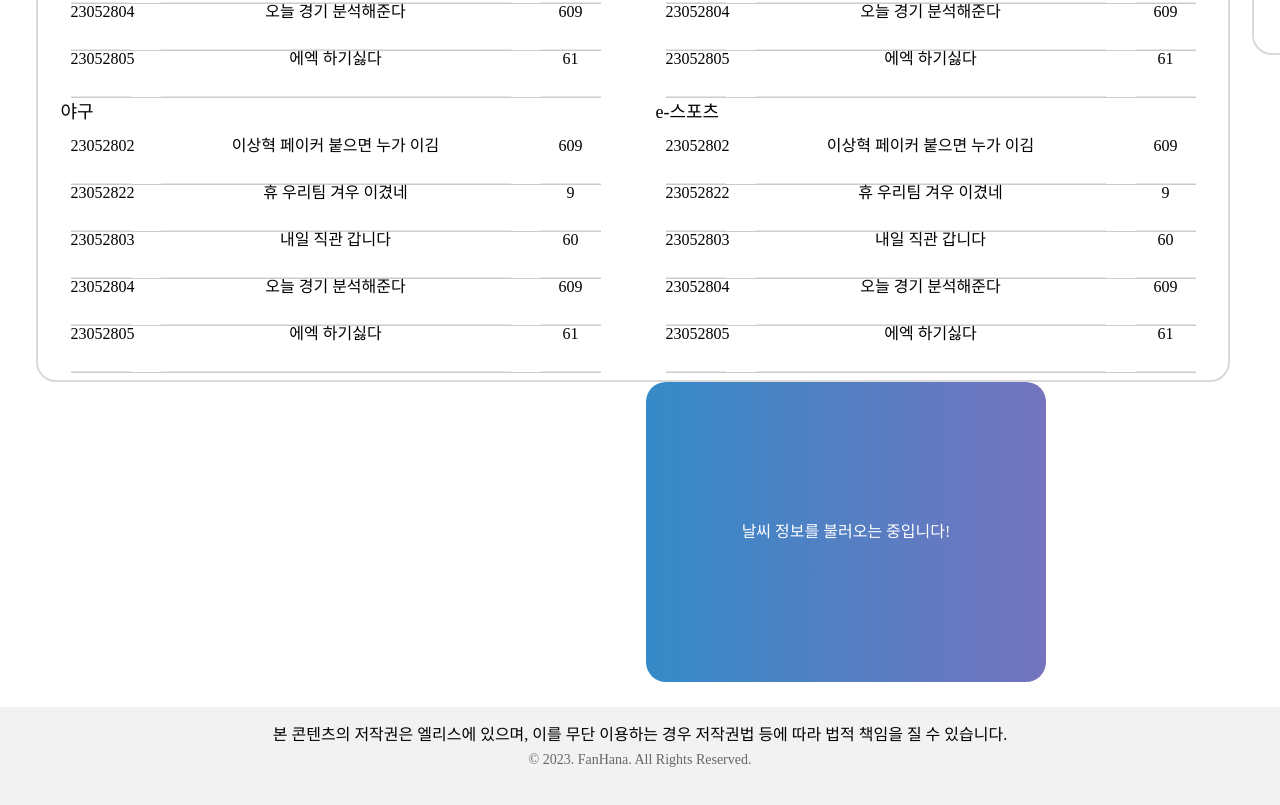
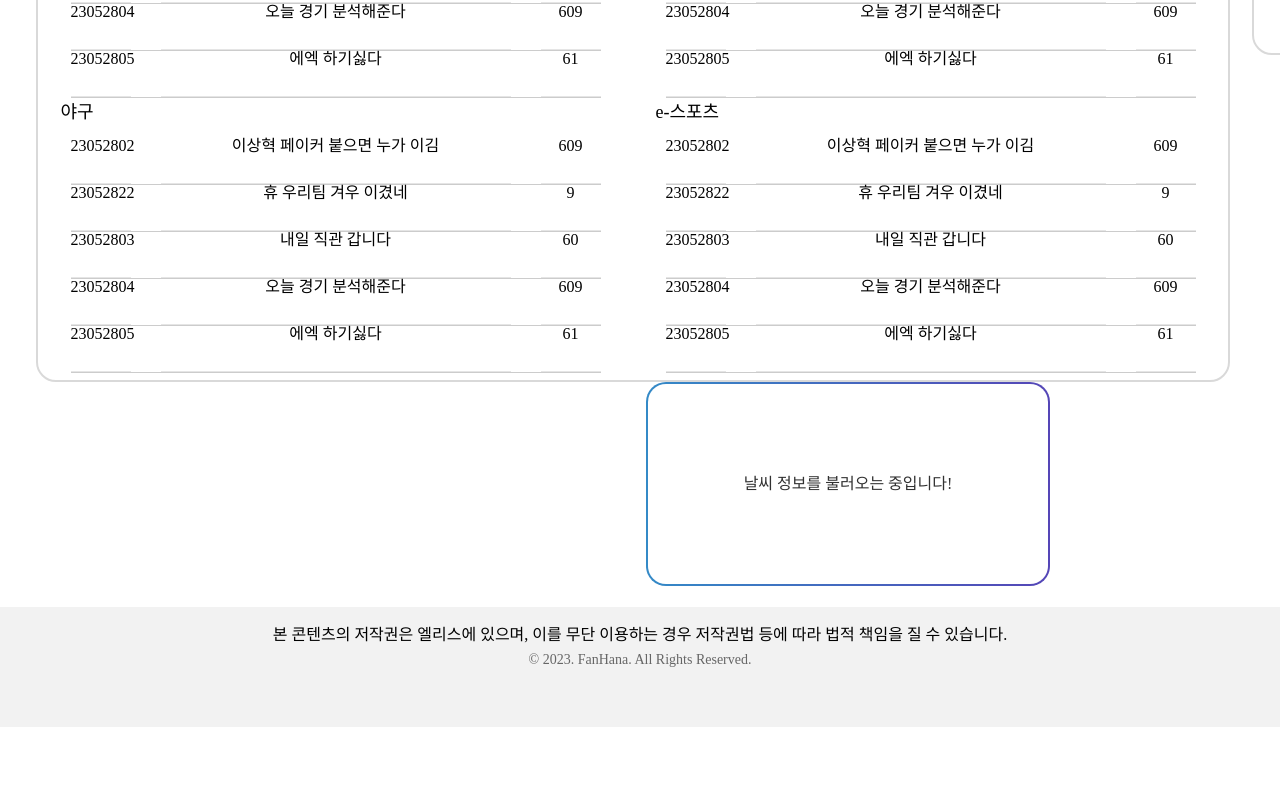
Before and after one commit to ji-silver/FANHANA, a React (Create React App) app: page / in a window 1280 px wide. Shown: the part 956-1761 px from the top of the page. After the commit the page ends 1683 px from the top, so only its background shows below. Built offline with nearby package versions, Linux system fonts and the light colour scheme; no server answers.

Commit message:
Design: css 수정

```diff
--- a/src/components/Main/Weather/WeatherBox.tsx
+++ b/src/components/Main/Weather/WeatherBox.tsx
@@ -95,7 +95,7 @@ const WeatherBox = () => {
                     viewBox="0 0 10 12"
                   >
                     <path
-                      fill="#fff"
+                      fill="#313131"
                       d="M8.485 8.485L4.971 12 1.456 8.485a4.97 4.97 0 117.03 0zM4.971 7.18a2.21 2.21 0 100-4.418 2.21 2.21 0 000 4.418zm0-1.105a1.105 1.105 0 110-2.209 1.105 1.105 0 010 2.21z"
                     ></path>
                   </svg>
@@ -118,14 +118,16 @@ export default WeatherBox;
 
 const WeatherContainer = styled.div`
     width: 400px;
-    height: 300px;
+    height: 200px;
     text-align: center;
     border-radius: 20px;
-    color: white;
+    color: #313131;
 `;
 
 const WeatherWrap = styled.div`
-    background: linear-gradient(to left, #7474BF, #348AC7);
+    border: 2.5px solid transparent;
+    background-image: linear-gradient(#fff, #fff),
+    linear-gradient(to left, #5546b7, #348AC7);
     width: 100%;
     height: 100%;
     border-radius: 20px;
@@ -133,11 +135,12 @@ const WeatherWrap = styled.div`
     flex-direction: column;
     justify-content: center;
     align-items: center;
+    background-origin: border-box;
+    background-clip: content-box, border-box;
 `
 
-
 const City = styled.h2`
-    font-size: 1.8rem;
+    font-size: 1.5rem;
     font-weight: bold;
     display: flex;
     align-items: center;
@@ -145,7 +148,7 @@ const City = styled.h2`
 `
 
 const Temp = styled.p`
-    font-size: 1.8rem;
+    font-size: 1.5rem;
     font-weight: bold;
 `
 
```
